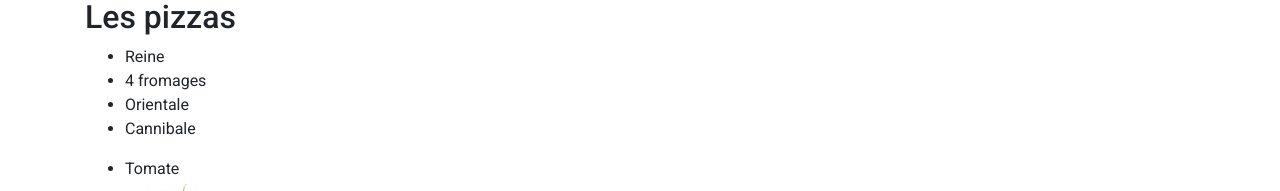
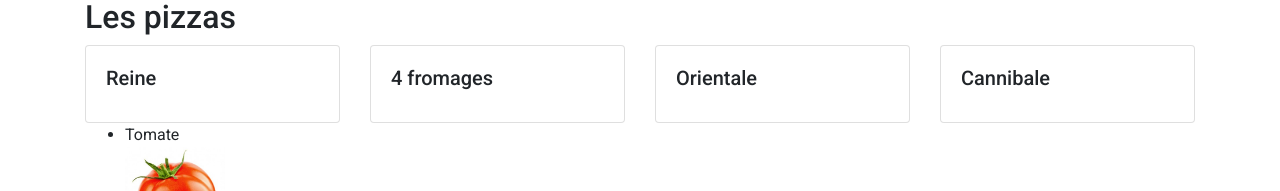
Before and after one commit to adama420/angular-pizza, an Angular app: page / in a window 1280 px wide. Shown: the part 540-731 px from the top of the page. Built offline with nearby package versions, Linux system fonts and the light colour scheme.

Commit message:
Adding cards + Function ajout ingredients et suppression

```diff
--- a/src/app/app.component.html
+++ b/src/app/app.component.html
@@ -11,14 +11,24 @@
 
 
 <h2>Les pizzas</h2>
-<ul>
-  <li *ngFor="let pizza of pizzas"
+<div class="row">
+  <div *ngFor="let pizza of pizzas"
   (click)="onSelect(pizza)"
-  [class.selected]="pizza === selectedPizza">
-    {{pizza.name}}
-  </li>
-</ul>
-
-<app-ingredient-list [ingredients]="ingredients"></app-ingredient-list>
+  [class.selected]="pizza === selectedPizza"
+  class="col-3"
+  >
+  <div class="card" [class.selected]="pizza === selectedPizza">
+    <div class="card-body">
+        <h5 class="card-title">{{pizza.name}}</h5>
+        <span *ngFor= "let selectedIngredient of selectedIngredients; index as i" class="badge badge-pill badge-secondary"> {{selectedIngredient.name}}
+          <span (click)="deleteIngredient(i)">X</span>
+        </span>
+    </div>
+  </div>
 
 </div>
+</div>
+
+<app-ingredient-list [ingredients]="ingredients" (select)="selectIngredient($event)"></app-ingredient-list>
+
+</div>
--- a/src/app/app.component.scss
+++ b/src/app/app.component.scss
@@ -1,6 +1,6 @@
 $color: lightgreen;
 
-li {
+.card {
     transition: 0.5;
     &:hover, &.selected {
         cursor: pointer;
--- a/src/app/app.component.ts
+++ b/src/app/app.component.ts
@@ -33,6 +33,7 @@ export class AppComponent {
    {name: 'Tomate', image: 'tomate.jpg', weight: 60, price: 2},
    {name: 'Olive', image: 'olive.jpeg', weight: 10, price: 1}
   ];
+  selectedIngredients : Ingredient[] = [];
 
   constructor() {
     this.calculateAge();
@@ -52,5 +53,16 @@ export class AppComponent {
     console.log(pizza);
     this.selectedPizza = pizza;
   }
+  selectIngredient(event){
+    if(!this.selectedIngredients.includes(event)){
+      this.selectedIngredients.push(event);
+    }
+  }
+
+  deleteIngredient(index: number){
+    event.stopPropagation();
+    this.selectedIngredients.splice(index, 1);
+  }
+
 
 }
--- a/src/app/ingredient-list/ingredient-list.component.html
+++ b/src/app/ingredient-list/ingredient-list.component.html
@@ -1,5 +1,5 @@
 <ul>
-    <li *ngFor="let ingredient of ingredients">
+    <li *ngFor="let ingredient of ingredients" (click)="chooseIngredient(ingredient)">
 
         <span>{{ingredient.name}}</span><br />
         <img [src]="'/assets/' + ingredient.image" width="100"><br />
--- a/src/app/ingredient-list/ingredient-list.component.ts
+++ b/src/app/ingredient-list/ingredient-list.component.ts
@@ -1,4 +1,4 @@
-import { Component, Input } from '@angular/core';
+import { Component, Input, Output, EventEmitter } from '@angular/core';
 import { Ingredient } from '../models/ingredient.model'
 @Component({
   selector: 'app-ingredient-list',
@@ -7,4 +7,9 @@ import { Ingredient } from '../models/ingredient.model'
 })
 export class IngredientListComponent {
   @Input() ingredients: Array<Ingredient> = [];
+  @Output() select: EventEmitter<Ingredient> = new EventEmitter();
+
+  chooseIngredient(ingredient : Ingredient): void {
+    this.select.emit(ingredient);
+  }
 }
```
